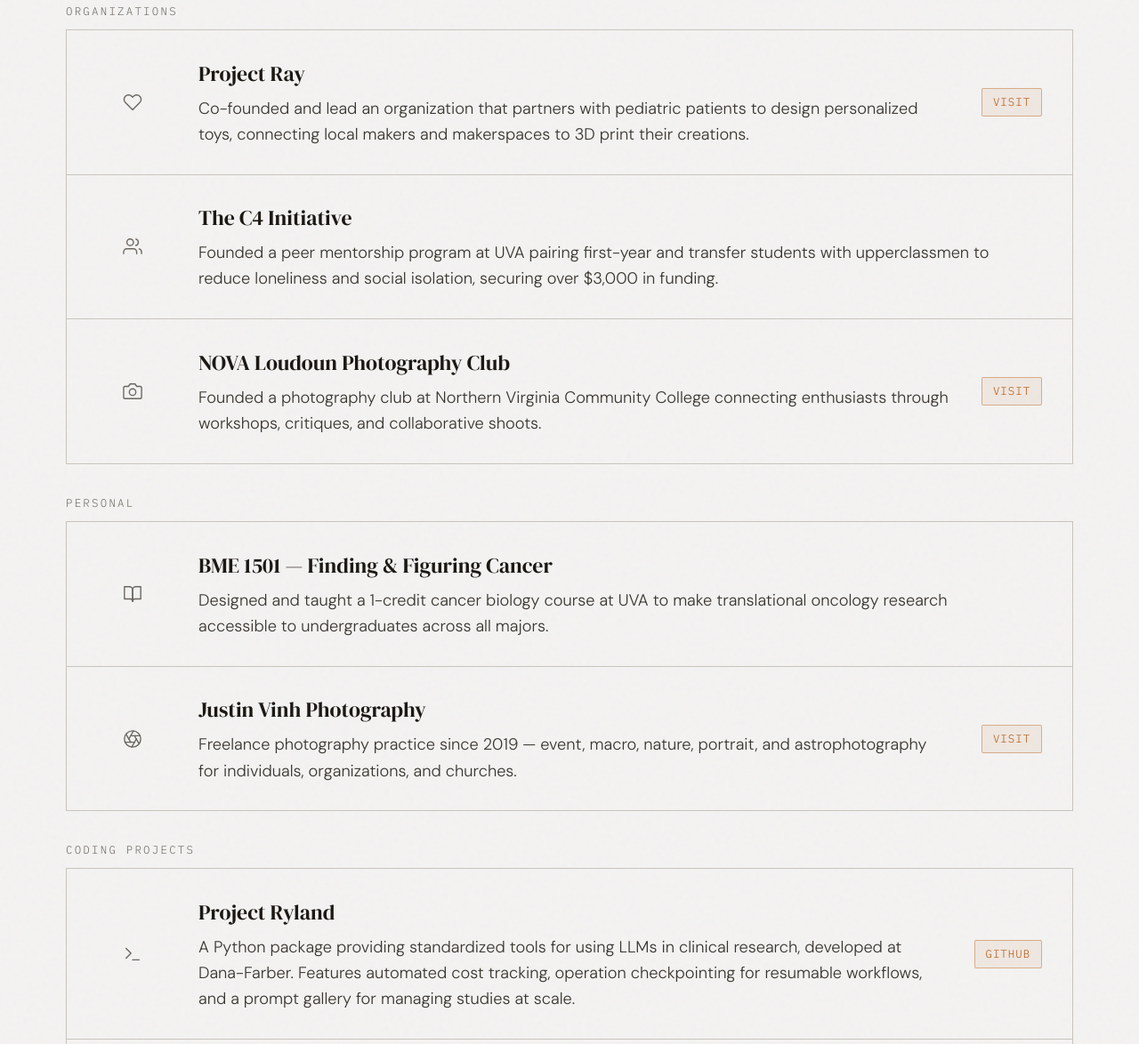
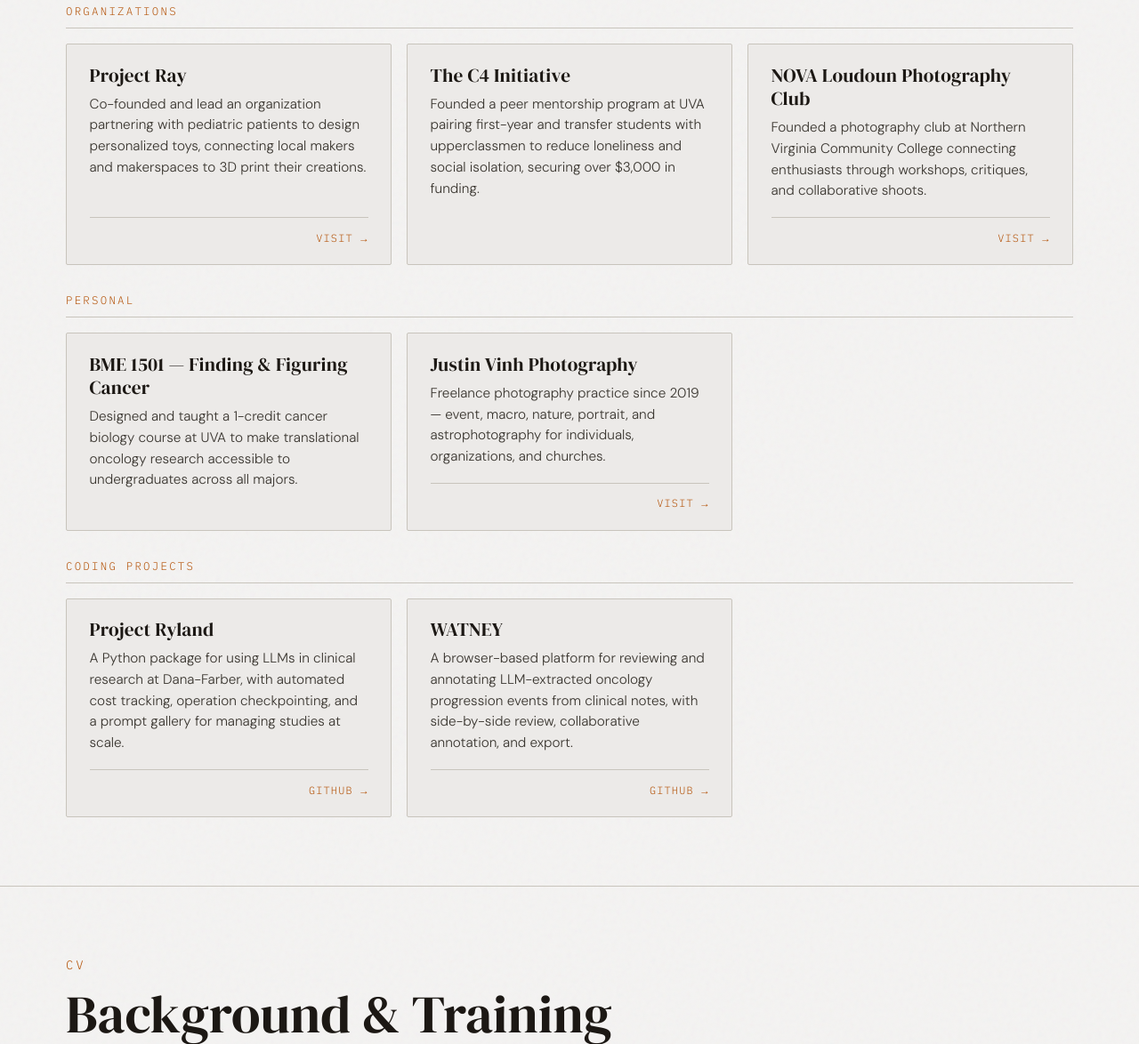
Before and after one commit to justin-vinh/justinvinh.github.io, a plain HTML site: page index.html in a window 1280 px wide. Shown: the part 6449-7623 px from the top of the page at 89% size. Drawn offline with Linux system fonts and the light colour scheme.

Commit message:
changed intiiatives

```diff
--- a/index.html
+++ b/index.html
@@ -91,14 +91,6 @@
       background: rgba(180,83,9,0.07);
     }
     [data-theme="light"] .pub-link:hover {
-      background: rgba(180,83,9,0.14);
-      border-color: rgba(180,83,9,0.65);
-    }
-    [data-theme="light"] .initiative-link {
-      border-color: rgba(180,83,9,0.4);
-      background: rgba(180,83,9,0.07);
-    }
-    [data-theme="light"] .initiative-item.has-link:hover .initiative-link {
       background: rgba(180,83,9,0.14);
       border-color: rgba(180,83,9,0.65);
     }
@@ -992,126 +984,99 @@
     /* ============================================================
        INITIATIVES
        ============================================================ */
-    .initiative-group { margin-bottom: 2rem; }
-    .initiative-group:last-child { margin-bottom: 0; }
-
-    .initiative-group-label {
+    .initiatives-grid {
+      display: grid;
+      grid-template-columns: repeat(3, 1fr);
+      gap: 1rem;
+    }
+
+    .initiatives-group-label {
+      grid-column: 1 / -1;
       font-family: var(--font-mono);
       font-size: 0.73rem;
       letter-spacing: 0.18em;
       text-transform: uppercase;
+      color: var(--accent);
+      padding-bottom: 0.5rem;
+      border-bottom: 1px solid var(--border);
+      margin-top: 0.75rem;
+    }
+
+    .initiatives-group-label:first-child { margin-top: 0; }
+
+    .initiative-card {
+      display: flex;
+      flex-direction: column;
+      background: var(--surface);
+      border: 1px solid var(--border);
+      border-radius: var(--radius);
+      padding: 1.25rem 1.5rem 1.2rem;
+      text-decoration: none;
+      color: inherit;
+      cursor: default;
+      transition: transform 0.22s ease, box-shadow 0.22s ease, border-color 0.22s ease;
+    }
+
+    .initiative-card.has-link { cursor: pointer; }
+    .initiative-card.has-link:hover {
+      transform: translateY(-4px);
+      box-shadow: 0 10px 28px rgba(0,0,0,0.3);
+      border-color: rgba(245,166,35,0.5);
+    }
+
+    [data-theme="light"] .initiative-card.has-link:hover {
+      border-color: rgba(180,83,9,0.45);
+      box-shadow: 0 8px 20px rgba(0,0,0,0.1);
+    }
+
+    .initiative-card-tag {
+      font-family: var(--font-mono);
+      font-size: 0.68rem;
+      letter-spacing: 0.15em;
+      text-transform: uppercase;
       color: var(--text-faint);
-      padding-bottom: 0.6rem;
-      border-bottom: 1px solid var(--border);
-      margin-bottom: 0;
-    }
-
-    .initiatives-list {
-      display: flex;
-      flex-direction: column;
-      gap: 0;
-      border: 1px solid var(--border);
-      border-top: none;
-    }
-
-    .initiative-item {
-      display: grid;
-      grid-template-columns: 80px 1fr auto;
+      margin-bottom: 0.6rem;
+    }
+
+    .initiative-card h3 {
+      font-family: var(--font-display);
+      font-size: 1.25rem;
+      font-weight: 400;
+      color: var(--text);
+      margin-bottom: 0.45rem;
+      line-height: 1.25;
+      letter-spacing: 0.01em;
+    }
+
+    .initiative-card-desc {
+      font-size: 0.9rem;
+      color: var(--text-mid);
+      line-height: 1.55;
+      flex: 1;
+    }
+
+    .initiative-card-footer {
+      display: flex;
       align-items: center;
-      gap: 2rem;
-      padding: 1.75rem 2rem;
-      border-bottom: 1px solid var(--border);
-      transition: background 0.2s;
-      cursor: pointer;
-    }
-
-    .initiative-item:last-child { border-bottom: none; }
-    .initiative-item { cursor: default; }
-    .initiative-item.has-link { cursor: pointer; transition: background 0.2s, transform 0.25s ease, box-shadow 0.25s ease; }
-    .initiative-item.has-link:hover { background: var(--surface); transform: translateY(-4px); box-shadow: 0 8px 24px rgba(0,0,0,0.4); }
-
-    .initiative-icon {
-      display: flex;
-      align-items: center;
-      justify-content: center;
-      color: var(--text-faint);
-      transition: color 0.2s;
-    }
-
-    .initiative-item.has-link:hover .initiative-icon { color: var(--accent); }
-
-    .initiative-body { min-width: 0; }
-
-    .initiative-body h3 {
-      font-family: var(--font-display);
-      font-size: 1.4rem;
-      font-weight: 400;
-      margin-bottom: 0.35rem;
-    }
-
-
-    .initiative-body p {
-      font-size: 1.07rem;
-      color: var(--text-mid);
-      line-height: 1.6;
-    }
-
-    .initiative-status {
-      font-family: var(--font-mono);
-      font-size: 0.72rem;
+      justify-content: flex-end;
+      margin-top: 1rem;
+      padding-top: 0.75rem;
+      border-top: 1px solid var(--border);
+    }
+
+    .initiative-card-link {
+      font-family: var(--font-mono);
+      font-size: 0.7rem;
       letter-spacing: 0.1em;
       text-transform: uppercase;
-      padding: 0.3rem 0.7rem;
-      border-radius: 999px;
-      white-space: nowrap;
-      align-self: flex-start;
-    }
-
-    .initiative-link {
-      font-family: var(--font-mono);
-      font-size: 0.73rem;
-      letter-spacing: 0.08em;
-      text-transform: uppercase;
       color: var(--accent);
-      white-space: nowrap;
-      padding: 0.3rem 0.7rem;
-      border: 1px solid rgba(245,166,35,0.35);
-      border-radius: var(--radius);
-      background: rgba(245,166,35,0.06);
-      transition: background 0.2s, border-color 0.2s;
-      align-self: center;
-      flex-shrink: 0;
-    }
-
-    .initiative-item.has-link:hover .initiative-link {
-      background: rgba(245,166,35,0.12);
-      border-color: rgba(245,166,35,0.6);
-    }
-
-    .status-active {
-      background: rgba(245,166,35,0.12);
-      color: var(--accent);
-      border: 1px solid rgba(245,166,35,0.3);
-    }
-
-    .status-building {
-      background: rgba(255,165,0,0.08);
-      color: #d4881a;
-      border: 1px solid rgba(255,165,0,0.2);
-    }
-
-    .status-archive {
-      background: var(--surface-2);
-      color: var(--text-faint);
-      border: 1px solid var(--border);
-    }
-
-    @media (max-width: 600px) {
-      .initiative-item {
-        grid-template-columns: 40px 1fr auto;
-        gap: 0.75rem;
-      }
-      .initiative-status { display: none; }
+    }
+
+    @media (max-width: 900px) {
+      .initiatives-grid { grid-template-columns: repeat(2, 1fr); }
+    }
+    @media (max-width: 480px) {
+      .initiatives-grid { grid-template-columns: 1fr; }
     }
 
     /* ============================================================
@@ -2386,118 +2351,55 @@
       <p class="section-label reveal">Personal Initiatives</p>
       <h2 class="section-title reveal">Things I've Built</h2>
 
-      <div class="reveal-stagger">
-
-      <!-- Organizations -->
-      <div class="initiative-group">
-        <p class="initiative-group-label">Organizations</p>
-        <div class="initiatives-list">
-
-          <a class="initiative-item has-link" href="https://projectrayboston.wixsite.com/project-ray" target="_blank" rel="noopener">
-            <span class="initiative-icon"><svg width="22" height="22" viewBox="0 0 24 24" fill="none" stroke="currentColor" stroke-width="1.5" stroke-linecap="round" stroke-linejoin="round"><path d="M20.84 4.61a5.5 5.5 0 0 0-7.78 0L12 5.67l-1.06-1.06a5.5 5.5 0 0 0-7.78 7.78l1.06 1.06L12 21.23l7.78-7.78 1.06-1.06a5.5 5.5 0 0 0 0-7.78z"/></svg></span>
-            <div class="initiative-body">
+      <div class="initiatives-grid reveal-stagger">
+
+        <p class="initiatives-group-label">Organizations</p>
+
+        <a class="initiative-card has-link" href="https://projectrayboston.wixsite.com/project-ray" target="_blank" rel="noopener">
           <h3>Project Ray</h3>
-              <p>
-                Co-founded and lead an organization that partners with pediatric patients to design
-                personalized toys, connecting local makers and makerspaces to 3D print their creations.
-              </p>
-            </div>
-            <span class="initiative-link">Visit</span>
+          <p class="initiative-card-desc">Co-founded and lead an organization partnering with pediatric patients to design personalized toys, connecting local makers and makerspaces to 3D print their creations.</p>
+          <div class="initiative-card-footer"><span class="initiative-card-link">Visit →</span></div>
         </a>
 
-          <div class="initiative-item">
-            <span class="initiative-icon"><svg width="22" height="22" viewBox="0 0 24 24" fill="none" stroke="currentColor" stroke-width="1.5" stroke-linecap="round" stroke-linejoin="round"><path d="M17 21v-2a4 4 0 0 0-4-4H5a4 4 0 0 0-4 4v2"/><circle cx="9" cy="7" r="4"/><path d="M23 21v-2a4 4 0 0 0-3-3.87"/><path d="M16 3.13a4 4 0 0 1 0 7.75"/></svg></span>
-            <div class="initiative-body">
+        <div class="initiative-card">
           <h3>The C4 Initiative</h3>
-              <p>
-                Founded a peer mentorship program at UVA pairing first-year and transfer students with
-                upperclassmen to reduce loneliness and social isolation, securing over $3,000 in funding.
-              </p>
-            </div>
-          </div>
-
-          <a class="initiative-item has-link" href="https://photoclubloudoun.wixsite.com/mysite" target="_blank" rel="noopener">
-            <span class="initiative-icon"><svg width="22" height="22" viewBox="0 0 24 24" fill="none" stroke="currentColor" stroke-width="1.5" stroke-linecap="round" stroke-linejoin="round"><path d="M23 19a2 2 0 0 1-2 2H3a2 2 0 0 1-2-2V8a2 2 0 0 1 2-2h4l2-3h6l2 3h4a2 2 0 0 1 2 2z"/><circle cx="12" cy="13" r="4"/></svg></span>
-            <div class="initiative-body">
+          <p class="initiative-card-desc">Founded a peer mentorship program at UVA pairing first-year and transfer students with upperclassmen to reduce loneliness and social isolation, securing over $3,000 in funding.</p>
+        </div>
+
+        <a class="initiative-card has-link" href="https://photoclubloudoun.wixsite.com/mysite" target="_blank" rel="noopener">
           <h3>NOVA Loudoun Photography Club</h3>
-              <p>
-                Founded a photography club at Northern Virginia Community College connecting
-                enthusiasts through workshops, critiques, and collaborative shoots.
-              </p>
-            </div>
-            <span class="initiative-link">Visit</span>
+          <p class="initiative-card-desc">Founded a photography club at Northern Virginia Community College connecting enthusiasts through workshops, critiques, and collaborative shoots.</p>
+          <div class="initiative-card-footer"><span class="initiative-card-link">Visit →</span></div>
         </a>
 
-        </div>
-      </div>
-
-      <!-- Personal -->
-      <div class="initiative-group">
-        <p class="initiative-group-label">Personal</p>
-        <div class="initiatives-list">
-
-          <div class="initiative-item">
-            <span class="initiative-icon"><svg width="22" height="22" viewBox="0 0 24 24" fill="none" stroke="currentColor" stroke-width="1.5" stroke-linecap="round" stroke-linejoin="round"><path d="M2 3h6a4 4 0 0 1 4 4v14a3 3 0 0 0-3-3H2z"/><path d="M22 3h-6a4 4 0 0 0-4 4v14a3 3 0 0 1 3-3h7z"/></svg></span>
-            <div class="initiative-body">
+        <p class="initiatives-group-label">Personal</p>
+
+        <div class="initiative-card">
           <h3>BME 1501 — Finding &amp; Figuring Cancer</h3>
-              <p>
-                Designed and taught a 1-credit cancer biology course at UVA to make translational
-                oncology research accessible to undergraduates across all majors.
-              </p>
-            </div>
-          </div>
-
-          <a class="initiative-item has-link" href="https://justinvinh.com" target="_blank" rel="noopener">
-            <span class="initiative-icon"><svg width="22" height="22" viewBox="0 0 24 24" fill="none" stroke="currentColor" stroke-width="1.5" stroke-linecap="round" stroke-linejoin="round"><circle cx="12" cy="12" r="10"/><line x1="14.31" y1="8" x2="20.05" y2="17.94"/><line x1="9.69" y1="8" x2="21.17" y2="8"/><line x1="7.38" y1="12" x2="13.12" y2="2.06"/><line x1="9.69" y1="16" x2="3.95" y2="6.06"/><line x1="14.31" y1="16" x2="2.83" y2="16"/><line x1="16.62" y1="12" x2="10.88" y2="21.94"/></svg></span>
-            <div class="initiative-body">
+          <p class="initiative-card-desc">Designed and taught a 1-credit cancer biology course at UVA to make translational oncology research accessible to undergraduates across all majors.</p>
+        </div>
+
+        <a class="initiative-card has-link" href="https://justinvinh.com" target="_blank" rel="noopener">
           <h3>Justin Vinh Photography</h3>
-              <p>
-                Freelance photography practice since 2019 — event, macro, nature, portrait, and
-                astrophotography for individuals, organizations, and churches.
-              </p>
-            </div>
-            <span class="initiative-link">Visit</span>
+          <p class="initiative-card-desc">Freelance photography practice since 2019 — event, macro, nature, portrait, and astrophotography for individuals, organizations, and churches.</p>
+          <div class="initiative-card-footer"><span class="initiative-card-link">Visit →</span></div>
         </a>
 
-        </div>
-      </div>
-
-      <!-- Coding Projects -->
-      <div class="initiative-group">
-        <p class="initiative-group-label">Coding Projects</p>
-        <div class="initiatives-list">
-
-          <a class="initiative-item has-link" href="https://github.com/justin-vinh/project_ryland" target="_blank" rel="noopener">
-            <span class="initiative-icon"><svg width="22" height="22" viewBox="0 0 24 24" fill="none" stroke="currentColor" stroke-width="1.5" stroke-linecap="round" stroke-linejoin="round"><polyline points="4 17 10 11 4 5"/><line x1="12" y1="19" x2="20" y2="19"/></svg></span>
-            <div class="initiative-body">
+        <p class="initiatives-group-label">Coding Projects</p>
+
+        <a class="initiative-card has-link" href="https://github.com/justin-vinh/project_ryland" target="_blank" rel="noopener">
           <h3>Project Ryland</h3>
-              <p>
-                A Python package providing standardized tools for using LLMs in clinical research,
-                developed at Dana-Farber. Features automated cost tracking, operation checkpointing
-                for resumable workflows, and a prompt gallery for managing studies at scale.
-              </p>
-            </div>
-            <span class="initiative-link">GitHub</span>
+          <p class="initiative-card-desc">A Python package for using LLMs in clinical research at Dana-Farber, with automated cost tracking, operation checkpointing, and a prompt gallery for managing studies at scale.</p>
+          <div class="initiative-card-footer"><span class="initiative-card-link">GitHub →</span></div>
         </a>
 
-          <a class="initiative-item has-link" href="https://github.com/justin-vinh/watney_project" target="_blank" rel="noopener">
-            <span class="initiative-icon"><svg width="22" height="22" viewBox="0 0 24 24" fill="none" stroke="currentColor" stroke-width="1.5" stroke-linecap="round" stroke-linejoin="round"><ellipse cx="12" cy="5" rx="9" ry="3"/><path d="M21 12c0 1.66-4 3-9 3s-9-1.34-9-3"/><path d="M3 5v14c0 1.66 4 3 9 3s9-1.34 9-3V5"/></svg></span>
-            <div class="initiative-body">
+        <a class="initiative-card has-link" href="https://github.com/justin-vinh/watney_project" target="_blank" rel="noopener">
           <h3>WATNEY</h3>
-              <p>
-                An interactive browser-based platform for reviewing and annotating LLM-extracted
-                oncology progression events from clinical notes. Supports side-by-side review,
-                collaborative annotation, and export — built locally on SQLite with a demo mode
-                for new users.
-              </p>
-            </div>
-            <span class="initiative-link">GitHub</span>
+          <p class="initiative-card-desc">A browser-based platform for reviewing and annotating LLM-extracted oncology progression events from clinical notes, with side-by-side review, collaborative annotation, and export.</p>
+          <div class="initiative-card-footer"><span class="initiative-card-link">GitHub →</span></div>
         </a>
 
       </div>
-      </div>
-
-      </div><!-- /.reveal-stagger (initiative groups) -->
     </div>
   </section>
 
```
Lines whose indentation alone changed are shown as unchanged.
